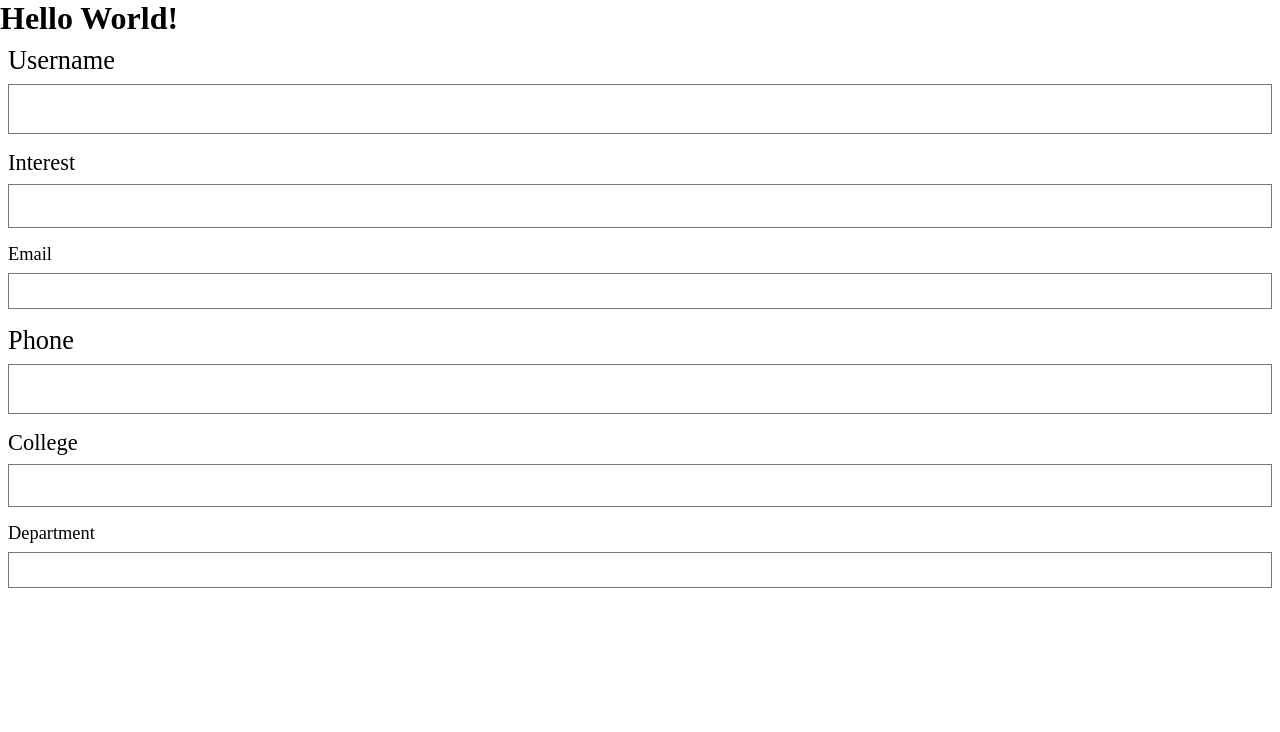
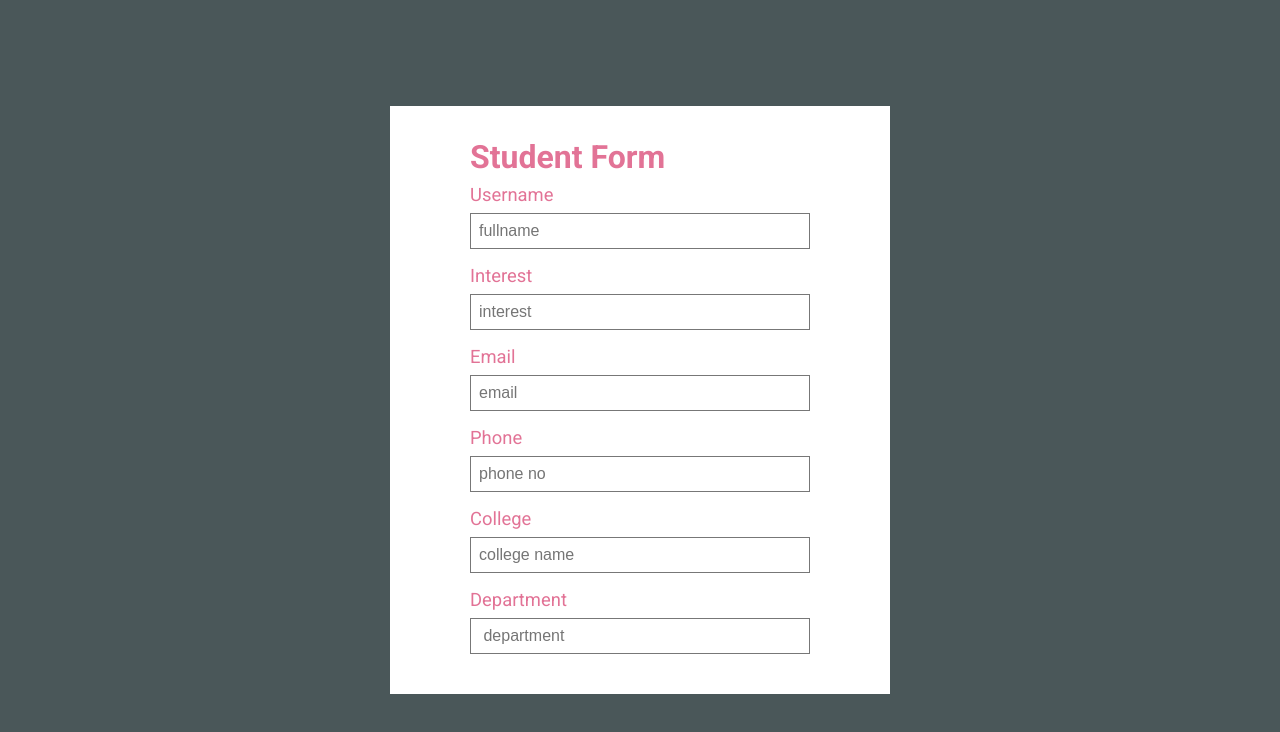
Before and after one commit to ArvindKarthi/react-hello-world, a React (Create React App) app: page / in a window 1280 px wide. Shown: the top 732 px of the page. Built offline with nearby package versions, Linux system fonts and the light colour scheme.

Commit message:
to change the form design and add placeholder to config data

```diff
--- a/public/style.css
+++ b/public/style.css
@@ -1,3 +1,18 @@
+@import url("https://fonts.googleapis.com/css2?family=Roboto:wght@400;700&display=swap");
+
+:root {
+  --main-bg: #4a5759;
+  /* form colour theme 1*/
+  --theme-pink-bg: #ffffff;
+  --theme-pink-font: #e27396;
+}
+
+body,
+html {
+  font-size: 16px;
+  font-family: "Roboto", sans-serif;
+}
+
 /* CSS RESET */
 
 *,
@@ -8,11 +23,6 @@
   box-sizing: border-box;
 }
 
-body,
-html {
-  font-size: 16px;
-}
-
 /* REUSABLE COMPONENTS */
 /* reusable displays */
 .d-block {
@@ -20,15 +30,22 @@ html {
 }
 
 /* reusable form styles */
+
+.form {
+  width: 100%;
+  max-width: 500px;
+  padding: 2rem 5rem;
+}
+
 .form-control {
   display: block;
   width: 100%;
-  padding: 0.5em;
+  padding: 0.5rem;
   border: 1px solid #777;
 }
 
 .form-group {
-  padding: 0.5rem;
+  padding: 0.5rem 0;
 }
 
 .form-label {
@@ -50,6 +67,12 @@ html {
   font-size: 1.4rem;
 }
 
+/* student form theme style starts */
+.form-theme-pink {
+  background-color: var(--theme-pink-bg);
+  color: var(--theme-pink-font);
+}
+
 /* reusable font sizes */
 .fn-small {
   font-size: 1.15rem;
@@ -62,3 +85,21 @@ html {
 .fn-large {
   font-size: 1.65rem;
 }
+
+/* app style starts */
+
+.app {
+  display: flex;
+  justify-content: center;
+  align-items: center;
+  min-height: 100vh;
+  background: var(--main-bg);
+}
+
+/* media query */
+@media screen and (max-width: 480px) {
+  /* media query for form */
+  .form {
+    padding: 1rem 0.5rem;
+  }
+}
--- a/src/App.js
+++ b/src/App.js
@@ -1,9 +1,9 @@
-import Greeting from "./components/Greeting";
+// import Greeting from "./components/Greeting";
 import StudentForm from "./components/form/types/StudentForm";
 function App() {
   return (
-    <div>
-      <Greeting />
+    <div className="app">
+      {/* <Greeting /> */}
       <StudentForm />
     </div>
   );
--- a/src/components/form/elements/textField/index.js
+++ b/src/components/form/elements/textField/index.js
@@ -1,7 +1,7 @@
 import React from "react";
 
 const TextField = ({ attributes }) => {
-  const { label, size } = attributes;
+  const { label, size, placeholder } = attributes;
   return (
     <div className="form-group">
       <label htmlFor={label} className={`d-block fn-${size} form-label`}>
@@ -12,6 +12,7 @@ const TextField = ({ attributes }) => {
         name={label}
         className={`form-control form-control-${size} `}
         id={label}
+        placeholder={placeholder}
         required
       />
     </div>
--- a/src/components/form/types/StudentForm.js
+++ b/src/components/form/types/StudentForm.js
@@ -5,7 +5,8 @@ import Config from "../../../config";
 const StudentForm = () => {
   const { textFieldAttributes } = Config;
   return (
-    <form>
+    <form className="form form-theme-pink">
+      <h1 className="form-name">Student Form</h1>
       {textFieldAttributes.map((attributes, index) => {
         return <TextField key={index} attributes={attributes} />;
       })}
--- a/src/config/index.js
+++ b/src/config/index.js
@@ -1,11 +1,11 @@
 // attributes for each text fields that would make each textField component different.
 const textFieldAttributes = [
-  { label: "Username", size: "large" },
-  { label: "Interest", size: "medium" },
-  { label: "Email", size: "small" },
-  { label: "Phone", size: "large" },
-  { label: "College", size: "medium" },
-  { label: "Department", size: "small" },
+  { label: "Username", size: "small", placeholder: "fullname" },
+  { label: "Interest", size: "small", placeholder: "interest" },
+  { label: "Email", size: "small", placeholder: "email" },
+  { label: "Phone", size: "small", placeholder: "phone no" },
+  { label: "College", size: "small", placeholder: "college name" },
+  { label: "Department", size: "small", placeholder: " department" },
 ];
 
 const Config = { textFieldAttributes };
```
